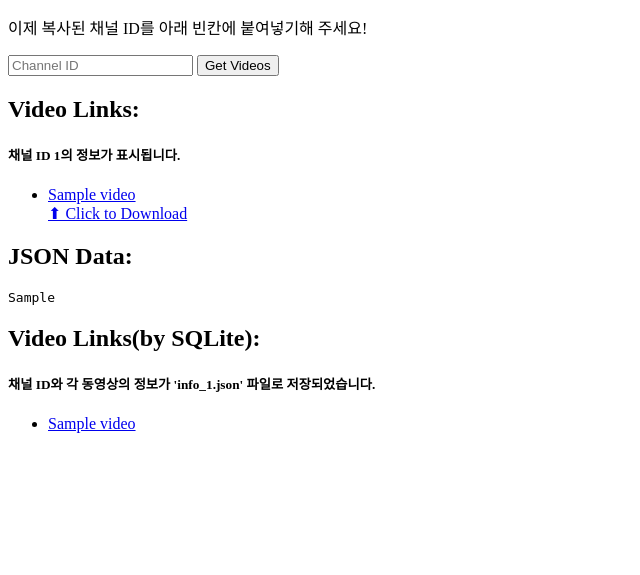
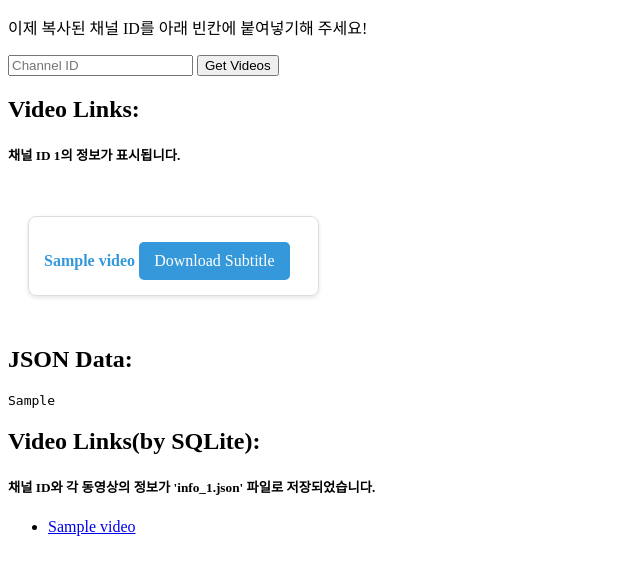
Before and after one commit to strurao/Yougle, a Flask app: template templates/index.html in a window 1280 px wide. Shown: the part 185-760 px from the top of the page, without its empty margins (0-640 px from the left). Run offline with Flask 3, Linux system fonts and the light colour scheme; the template is opened without the code that fills it: most values are stand-ins (such as "Sample title", 1, 10 or a date in 2020); parts of the project's set-up code (start-up, migrations or seed data) failed here and were passed over.

Commit message:
Test: card style

```diff
--- a/static/css/style.css
+++ b/static/css/style.css
@@ -1,3 +1,41 @@
+/* 카드 스타일 */
+.card {
+    border: 1px solid #ddd;
+    border-radius: 8px;
+    padding: 15px;
+    margin: 10px 0;
+    box-shadow: 0 2px 4px rgba(0, 0, 0, 0.1);
+}
+/* 그리드 레이아웃 */
+.grid-container {
+    display: grid;
+    grid-template-columns: repeat(auto-fill, minmax(250px, 1fr));
+    gap: 20px;
+    padding: 20px;
+}
+/* 비디오 링크 스타일링 */
+.video-link {
+    color: #3498db;
+    text-decoration: none;
+    font-weight: bold;
+}
+/* Click to Download 버튼 스타일링 */
+.download-link {
+    display: inline-block;
+    padding: 10px 15px;
+    margin-top: 10px;
+    background-color: #3498db;
+    color: white;
+    text-decoration: none;
+    border-radius: 5px;
+    transition: background-color 0.3s, transform 0.3s;
+}
+.download-link:hover {
+    background-color: #2980b9;
+    transform: translateY(-2px);
+    box-shadow: 0 2px 4px rgba(0, 0, 0, 0.2);
+}
+
 /* 로딩 애니메이션을 위한 원형 스피너를 생성 */
 .loader {
     border: 5px solid #f3f3f3; /* Light grey */
@@ -7,7 +45,6 @@
     height: 50px;
     animation: spin 2s linear infinite;
 }
-
 @keyframes spin {
     0% { transform: rotate(0deg); }
     100% { transform: rotate(360deg); }
--- a/templates/index.html
+++ b/templates/index.html
@@ -3,7 +3,6 @@
 <head>
     <!-- CSS 파일 참조 -->
     <link rel="stylesheet" href="{{ url_for('static', filename='css/style.css') }}">
-
     <!-- JavaScript 파일 참조 -->
     <script src="{{ url_for('static', filename='js/script.js') }}"></script>
 
@@ -28,27 +27,29 @@
         <input type="submit" id="getVideosButton" value="Get Videos">
     </form>
 
-        {% if data.channel_id %}
+    <!-- 비디오 링크 그리드 컨테이너 -->
+    {% if data.channel_id %}
         <h2>Video Links:</h2>
         <h5>채널 ID {{ data.channel_id }}의 정보가 표시됩니다.</h5>
         {% if data.videos %}
-            <ul>
+            <div class="grid-container">
                 {% for video in data.videos %}
-                    <li><a href="{{ video.link }}">{{ video.title }}</a></li>
-                    <a href="/download/{{ data.channel_id }}/{{ video.video_id }}"> ⬆ Click to Download</a>
+                <div class="card">
+                    <a href="{{ video.link }}" class="video-link">{{ video.title }}</a>
+                    <a href="/download/{{ data.channel_id }}/{{ video.video_id }}" class="download-link">Download Subtitle</a>
                     <!--mongodb 버전이었다. 제목을 누르면 바로 다운로드가 되는 코드-->
                     <!--<a href="/download/{{ video.id }}">{{ video.title }}</a>-->
+                </div>
                 {% endfor %}
-            </ul>
+            </div>
         {% else %}
             <p>No videos found for this channel.</p>
         {% endif %}
-
-        <h2>JSON Data:</h2>
-        <pre>{{ data.videos_json }}</pre>
     {% endif %}
 
     {% if videos and channel_id %}
+        <h2>JSON Data:</h2>
+        <pre>{{ data.videos_json }}</pre>
         <h2>Video Links(by SQLite):</h2>
         <h5>채널 ID와 각 동영상의 정보가 'info_{{ channel_id }}.json' 파일로 저장되었습니다.</h5>
         <ul>
```
